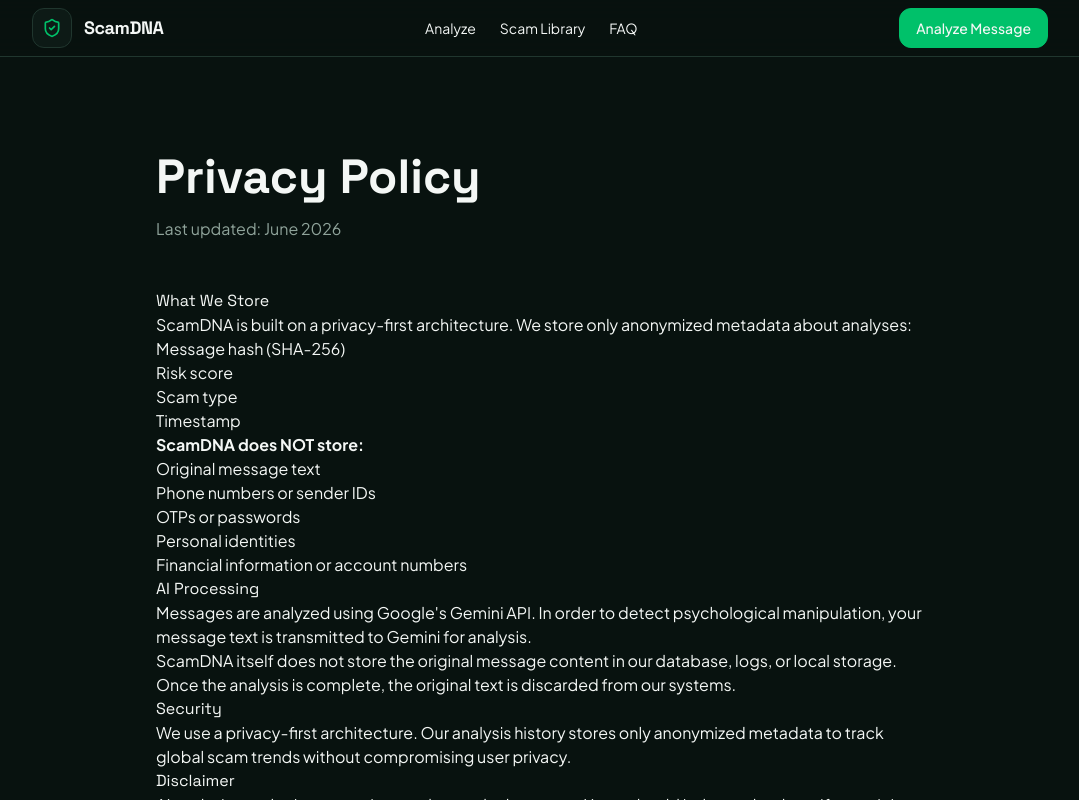
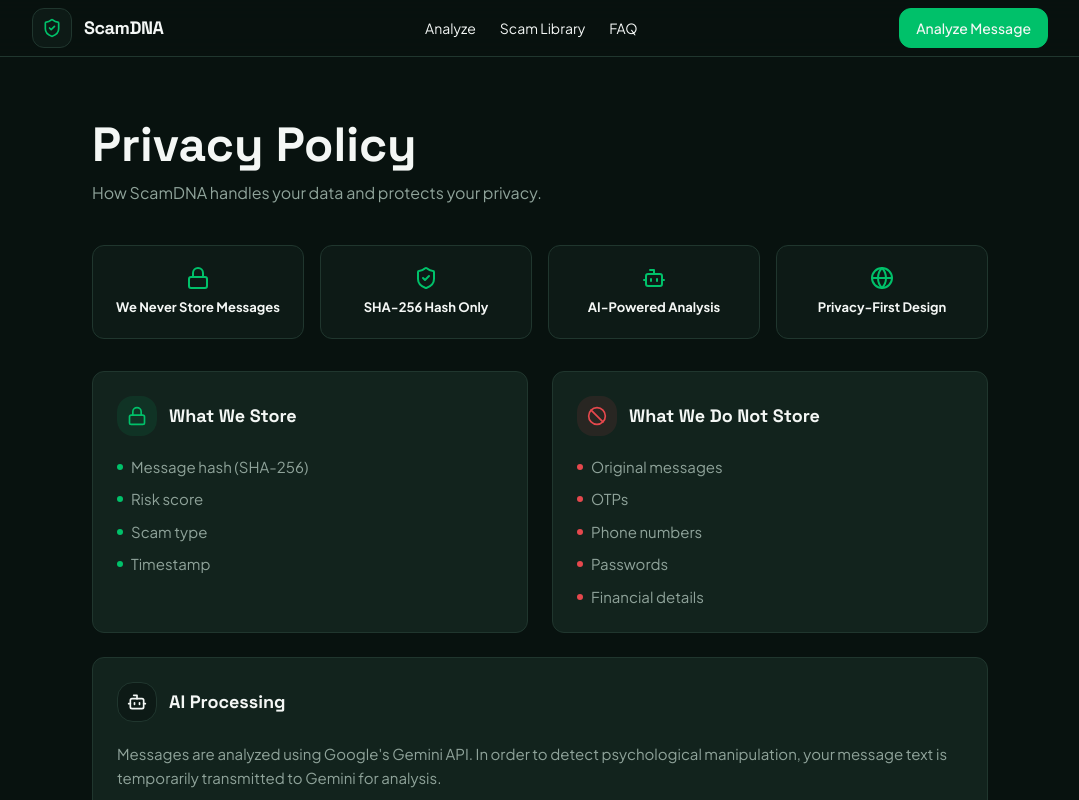
Before and after one commit to kripu09/scamdna, a Next.js app in the folder frontend/: page /privacy-policy in a window 1280 px wide. Shown: the top 800 px of the page, without its empty margins (100-1179 px from the left). Built offline with nearby package versions, Linux system fonts and the light colour scheme.

Commit message:
redesign page

```diff
--- a/frontend/app/privacy-policy/page.tsx
+++ b/frontend/app/privacy-policy/page.tsx
@@ -1,3 +1,12 @@
+import {
+  Lock,
+  ShieldCheck,
+  Bot,
+  Globe,
+  Ban,
+  AlertTriangle
+} from "lucide-react";
+
 import { Container } from "@/components/layout/Container";
 
 export const metadata = {
@@ -6,53 +15,122 @@
 
 export default function PrivacyPolicyPage() {
   return (
-    <main className="py-16 sm:py-24">
+    <main className="py-12 sm:py-16">
       <Container>
-        <div className="mx-auto max-w-3xl">
+        <div className="mx-auto max-w-4xl">
+          {/* Hero */}
+          <div className="text-center sm:text-left">
             <h1 className="font-heading text-4xl font-bold text-[var(--text)] sm:text-5xl">
               Privacy Policy
             </h1>
-          <p className="mt-4 text-[var(--muted)]">Last updated: June 2026</p>
+            <p className="mt-3 text-base text-[var(--muted)]">
+              How ScamDNA handles your data and protects your privacy.
+            </p>
+          </div>
 
-          <div className="prose prose-invert mt-12 max-w-none text-[var(--text)]">
-            <h2>What We Store</h2>
+          {/* Quick Summary Grid */}
+          <div className="mt-10 grid gap-4 sm:grid-cols-2 lg:grid-cols-4">
+            <div className="flex flex-col items-center justify-center gap-2 rounded-xl border border-[var(--border)] bg-[var(--surface)] p-5 text-center">
+              <Lock className="size-6 text-[var(--primary)]" />
+              <span className="text-[13px] font-bold text-[var(--text)]">We Never Store Messages</span>
+            </div>
+            <div className="flex flex-col items-center justify-center gap-2 rounded-xl border border-[var(--border)] bg-[var(--surface)] p-5 text-center">
+              <ShieldCheck className="size-6 text-[var(--primary)]" />
+              <span className="text-[13px] font-bold text-[var(--text)]">SHA-256 Hash Only</span>
+            </div>
+            <div className="flex flex-col items-center justify-center gap-2 rounded-xl border border-[var(--border)] bg-[var(--surface)] p-5 text-center">
+              <Bot className="size-6 text-[var(--primary)]" />
+              <span className="text-[13px] font-bold text-[var(--text)]">AI-Powered Analysis</span>
+            </div>
+            <div className="flex flex-col items-center justify-center gap-2 rounded-xl border border-[var(--border)] bg-[var(--surface)] p-5 text-center">
+              <Globe className="size-6 text-[var(--primary)]" />
+              <span className="text-[13px] font-bold text-[var(--text)]">Privacy-First Design</span>
+            </div>
+          </div>
+
+          {/* Detailed Sections Grid */}
+          <div className="mt-8 grid gap-6 sm:grid-cols-2">
+            {/* What We Store */}
+            <div className="rounded-xl border border-[var(--border)] bg-[var(--card)] p-6">
+              <div className="flex items-center gap-3">
+                <div className="flex size-10 shrink-0 items-center justify-center rounded-lg bg-[rgba(0,193,106,0.1)]">
+                  <Lock className="size-5 text-[var(--primary)]" />
+                </div>
+                <h2 className="text-lg font-bold text-[var(--text)]">What We Store</h2>
+              </div>
+              <ul className="mt-5 space-y-2.5 text-[15px] text-[var(--muted)]">
+                <li className="flex items-center gap-2">
+                  <span className="size-1.5 rounded-full bg-[var(--primary)]" /> Message hash (SHA-256)
+                </li>
+                <li className="flex items-center gap-2">
+                  <span className="size-1.5 rounded-full bg-[var(--primary)]" /> Risk score
+                </li>
+                <li className="flex items-center gap-2">
+                  <span className="size-1.5 rounded-full bg-[var(--primary)]" /> Scam type
+                </li>
+                <li className="flex items-center gap-2">
+                  <span className="size-1.5 rounded-full bg-[var(--primary)]" /> Timestamp
+                </li>
+              </ul>
+            </div>
+
+            {/* What We Do Not Store */}
+            <div className="rounded-xl border border-[var(--border)] bg-[var(--card)] p-6">
+              <div className="flex items-center gap-3">
+                <div className="flex size-10 shrink-0 items-center justify-center rounded-lg bg-[rgba(229,72,77,0.1)]">
+                  <Ban className="size-5 text-[#E5484D]" />
+                </div>
+                <h2 className="text-lg font-bold text-[var(--text)]">What We Do Not Store</h2>
+              </div>
+              <ul className="mt-5 space-y-2.5 text-[15px] text-[var(--muted)]">
+                <li className="flex items-center gap-2">
+                  <span className="size-1.5 rounded-full bg-[#E5484D]" /> Original messages
+                </li>
+                <li className="flex items-center gap-2">
+                  <span className="size-1.5 rounded-full bg-[#E5484D]" /> OTPs
+                </li>
+                <li className="flex items-center gap-2">
+                  <span className="size-1.5 rounded-full bg-[#E5484D]" /> Phone numbers
+                </li>
+                <li className="flex items-center gap-2">
+                  <span className="size-1.5 rounded-full bg-[#E5484D]" /> Passwords
+                </li>
+                <li className="flex items-center gap-2">
+                  <span className="size-1.5 rounded-full bg-[#E5484D]" /> Financial details
+                </li>
+              </ul>
+            </div>
+
+            {/* AI Processing */}
+            <div className="rounded-xl border border-[var(--border)] bg-[var(--card)] p-6 sm:col-span-2">
+              <div className="flex items-center gap-3">
+                <div className="flex size-10 shrink-0 items-center justify-center rounded-lg bg-[var(--surface)] border border-[var(--border)]">
+                  <Bot className="size-5 text-[var(--text)]" />
+                </div>
+                <h2 className="text-lg font-bold text-[var(--text)]">AI Processing</h2>
+              </div>
+              <div className="mt-5 space-y-4 text-[15px] leading-relaxed text-[var(--muted)]">
                 <p>
-              ScamDNA is built on a privacy-first architecture. We store only anonymized metadata about analyses:
-            </p>
-            <ul>
-              <li>Message hash (SHA-256)</li>
-              <li>Risk score</li>
-              <li>Scam type</li>
-              <li>Timestamp</li>
-            </ul>
-            <p>
-              <strong>ScamDNA does NOT store:</strong>
-            </p>
-            <ul>
-              <li>Original message text</li>
-              <li>Phone numbers or sender IDs</li>
-              <li>OTPs or passwords</li>
-              <li>Personal identities</li>
-              <li>Financial information or account numbers</li>
-            </ul>
-
-            <h2>AI Processing</h2>
-            <p>
-              Messages are analyzed using Google's Gemini API. In order to detect psychological manipulation, your message text is transmitted to Gemini for analysis.
+                  Messages are analyzed using Google's Gemini API. In order to detect psychological manipulation, your message text is temporarily transmitted to Gemini for analysis.
                 </p>
                 <p>
-              ScamDNA itself does not store the original message content in our database, logs, or local storage. Once the analysis is complete, the original text is discarded from our systems.
+                  Original messages are not stored in ScamDNA databases, logs, or local storage. Once the analysis is complete, the original text is instantly discarded from our systems. Our analysis history stores only anonymized metadata to track global scam trends without compromising user privacy.
                 </p>
+              </div>
+            </div>
 
-            <h2>Security</h2>
-            <p>
-              We use a privacy-first architecture. Our analysis history stores only anonymized metadata to track global scam trends without compromising user privacy.
-            </p>
-
-            <h2>Disclaimer</h2>
-            <p>
+            {/* Disclaimer */}
+            <div className="rounded-xl border border-[rgba(245,158,11,0.2)] bg-[rgba(245,158,11,0.05)] p-6 sm:col-span-2">
+              <div className="flex items-center gap-3">
+                <div className="flex size-10 shrink-0 items-center justify-center rounded-lg bg-[rgba(245,158,11,0.1)]">
+                  <AlertTriangle className="size-5 text-[#F59E0B]" />
+                </div>
+                <h2 className="text-lg font-bold text-[#F59E0B]">Disclaimer</h2>
+              </div>
+              <p className="mt-5 text-[15px] leading-relaxed text-[var(--muted)]">
                 AI analysis may be incorrect, incomplete, or lack context. Users should independently verify suspicious communications through official channels. ScamDNA is an educational tool and should not be solely relied upon for absolute security determinations.
               </p>
+            </div>
           </div>
         </div>
       </Container>
--- a/frontend/app/terms/page.tsx
+++ b/frontend/app/terms/page.tsx
@@ -1,3 +1,11 @@
+import {
+  BookOpen,
+  AlertTriangle,
+  UserCircle,
+  Activity,
+  Scale
+} from "lucide-react";
+
 import { Container } from "@/components/layout/Container";
 
 export const metadata = {
@@ -6,39 +14,105 @@
 
 export default function TermsPage() {
   return (
-    <main className="py-16 sm:py-24">
+    <main className="py-12 sm:py-16">
       <Container>
-        <div className="mx-auto max-w-3xl">
+        <div className="mx-auto max-w-4xl">
+          {/* Hero */}
+          <div className="text-center sm:text-left">
             <h1 className="font-heading text-4xl font-bold text-[var(--text)] sm:text-5xl">
               Terms of Service
             </h1>
-          <p className="mt-4 text-[var(--muted)]">Last updated: June 2026</p>
+            <p className="mt-3 text-base text-[var(--muted)]">
+              The rules and responsibilities of using the ScamDNA platform.
+            </p>
+          </div>
 
-          <div className="prose prose-invert mt-12 max-w-none text-[var(--text)]">
-            <h2>Educational Purpose</h2>
-            <p>
+          {/* Quick Summary Grid */}
+          <div className="mt-10 grid gap-4 sm:grid-cols-2 lg:grid-cols-4">
+            <div className="flex flex-col items-center justify-center gap-2 rounded-xl border border-[var(--border)] bg-[var(--surface)] p-5 text-center">
+              <BookOpen className="size-6 text-[var(--primary)]" />
+              <span className="text-[13px] font-bold text-[var(--text)]">Educational Tool</span>
+            </div>
+            <div className="flex flex-col items-center justify-center gap-2 rounded-xl border border-[var(--border)] bg-[var(--surface)] p-5 text-center">
+              <AlertTriangle className="size-6 text-[#F59E0B]" />
+              <span className="text-[13px] font-bold text-[var(--text)]">AI Can Make Mistakes</span>
+            </div>
+            <div className="flex flex-col items-center justify-center gap-2 rounded-xl border border-[var(--border)] bg-[var(--surface)] p-5 text-center">
+              <UserCircle className="size-6 text-[var(--primary)]" />
+              <span className="text-[13px] font-bold text-[var(--text)]">User Responsibility</span>
+            </div>
+            <div className="flex flex-col items-center justify-center gap-2 rounded-xl border border-[var(--border)] bg-[var(--surface)] p-5 text-center">
+              <Activity className="size-6 text-[var(--primary)]" />
+              <span className="text-[13px] font-bold text-[var(--text)]">Service Availability</span>
+            </div>
+          </div>
+
+          {/* Detailed Sections Grid */}
+          <div className="mt-8 grid gap-6 sm:grid-cols-2">
+            {/* Educational Purpose */}
+            <div className="rounded-xl border border-[var(--border)] bg-[var(--card)] p-6">
+              <div className="flex items-center gap-3">
+                <div className="flex size-10 shrink-0 items-center justify-center rounded-lg bg-[rgba(0,193,106,0.1)]">
+                  <BookOpen className="size-5 text-[var(--primary)]" />
+                </div>
+                <h2 className="text-lg font-bold text-[var(--text)]">Educational Purpose</h2>
+              </div>
+              <p className="mt-5 text-[15px] leading-relaxed text-[var(--muted)]">
                 ScamDNA is an informational and awareness tool designed to educate users about psychological manipulation tactics used in digital communications. It is not a substitute for professional cybersecurity advice or incident response services.
               </p>
+            </div>
 
-            <h2>No Guarantee</h2>
-            <p>
+            {/* No Guarantee */}
+            <div className="rounded-xl border border-[rgba(245,158,11,0.2)] bg-[rgba(245,158,11,0.05)] p-6">
+              <div className="flex items-center gap-3">
+                <div className="flex size-10 shrink-0 items-center justify-center rounded-lg bg-[rgba(245,158,11,0.1)]">
+                  <AlertTriangle className="size-5 text-[#F59E0B]" />
+                </div>
+                <h2 className="text-lg font-bold text-[#F59E0B]">No Guarantee</h2>
+              </div>
+              <p className="mt-5 text-[15px] leading-relaxed text-[var(--muted)]">
                 ScamDNA does not guarantee scam detection accuracy. The platform uses artificial intelligence to identify linguistic patterns. AI can produce false positives (flagging legitimate messages) and false negatives (missing actual scams).
               </p>
+            </div>
 
-            <h2>User Responsibility</h2>
-            <p>
+            {/* User Responsibility */}
+            <div className="rounded-xl border border-[var(--border)] bg-[var(--card)] p-6">
+              <div className="flex items-center gap-3">
+                <div className="flex size-10 shrink-0 items-center justify-center rounded-lg bg-[var(--surface)] border border-[var(--border)]">
+                  <UserCircle className="size-5 text-[var(--text)]" />
+                </div>
+                <h2 className="text-lg font-bold text-[var(--text)]">User Responsibility</h2>
+              </div>
+              <p className="mt-5 text-[15px] leading-relaxed text-[var(--muted)]">
                 Users remain fully responsible for any decisions or actions taken based on analysis results. If a message appears suspicious, you should verify it independently with the claimed organization using trusted, official contact channels.
               </p>
+            </div>
 
-            <h2>Service Availability</h2>
-            <p>
+            {/* Service Availability */}
+            <div className="rounded-xl border border-[var(--border)] bg-[var(--card)] p-6">
+              <div className="flex items-center gap-3">
+                <div className="flex size-10 shrink-0 items-center justify-center rounded-lg bg-[var(--surface)] border border-[var(--border)]">
+                  <Activity className="size-5 text-[var(--text)]" />
+                </div>
+                <h2 className="text-lg font-bold text-[var(--text)]">Service Availability</h2>
+              </div>
+              <p className="mt-5 text-[15px] leading-relaxed text-[var(--muted)]">
                 Service may be modified, suspended, or discontinued without notice. We do not guarantee uninterrupted availability of the ScamDNA platform or its analysis endpoints.
               </p>
+            </div>
 
-            <h2>Limitation of Liability</h2>
-            <p>
+            {/* Limitation of Liability */}
+            <div className="rounded-xl border border-[var(--border)] bg-[var(--card)] p-6 sm:col-span-2">
+              <div className="flex items-center gap-3">
+                <div className="flex size-10 shrink-0 items-center justify-center rounded-lg bg-[var(--surface)] border border-[var(--border)]">
+                  <Scale className="size-5 text-[var(--text)]" />
+                </div>
+                <h2 className="text-lg font-bold text-[var(--text)]">Limitation of Liability</h2>
+              </div>
+              <p className="mt-5 text-[15px] leading-relaxed text-[var(--muted)]">
                 ScamDNA is provided "as-is" without any warranties, express or implied. Under no circumstances shall ScamDNA, its creators, or partners be held liable for any financial loss, data breach, or other damages resulting from the use or inability to use this service.
               </p>
+            </div>
           </div>
         </div>
       </Container>
```
Lines whose indentation alone changed are shown as unchanged.
